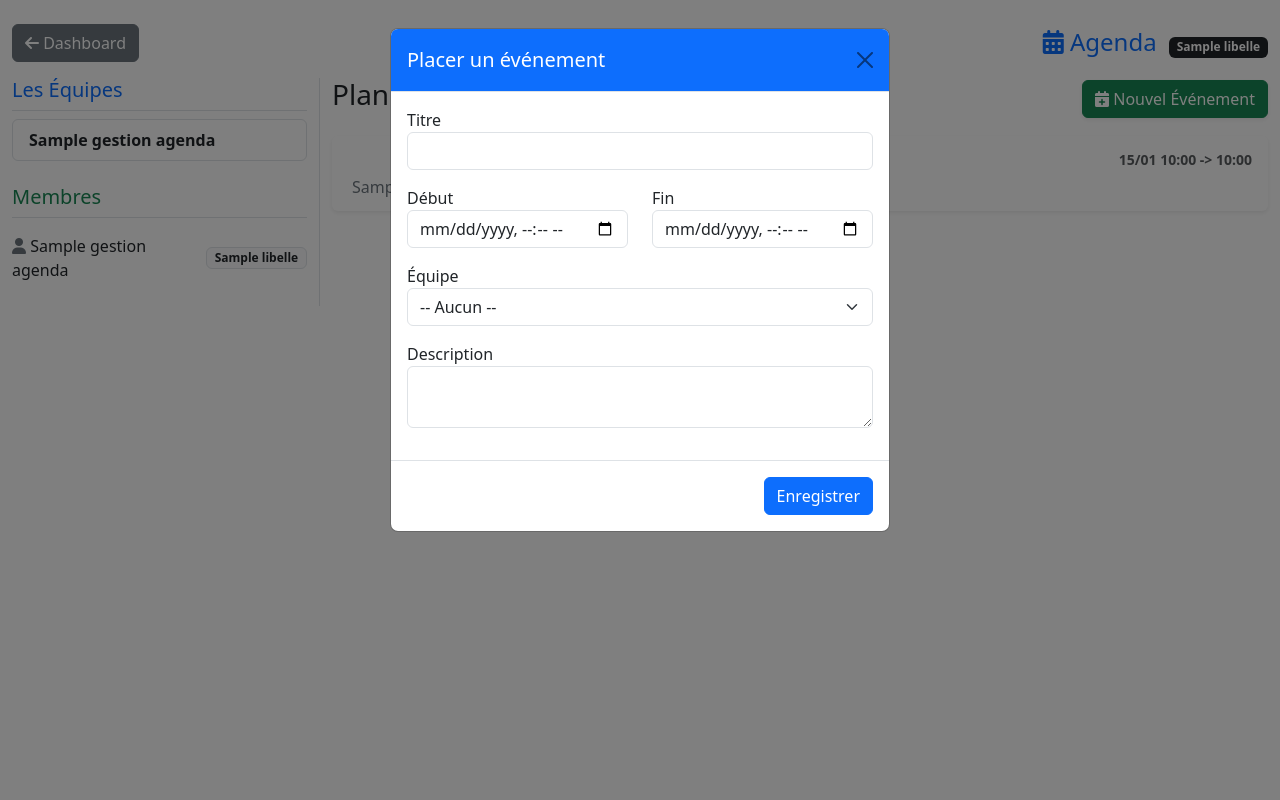
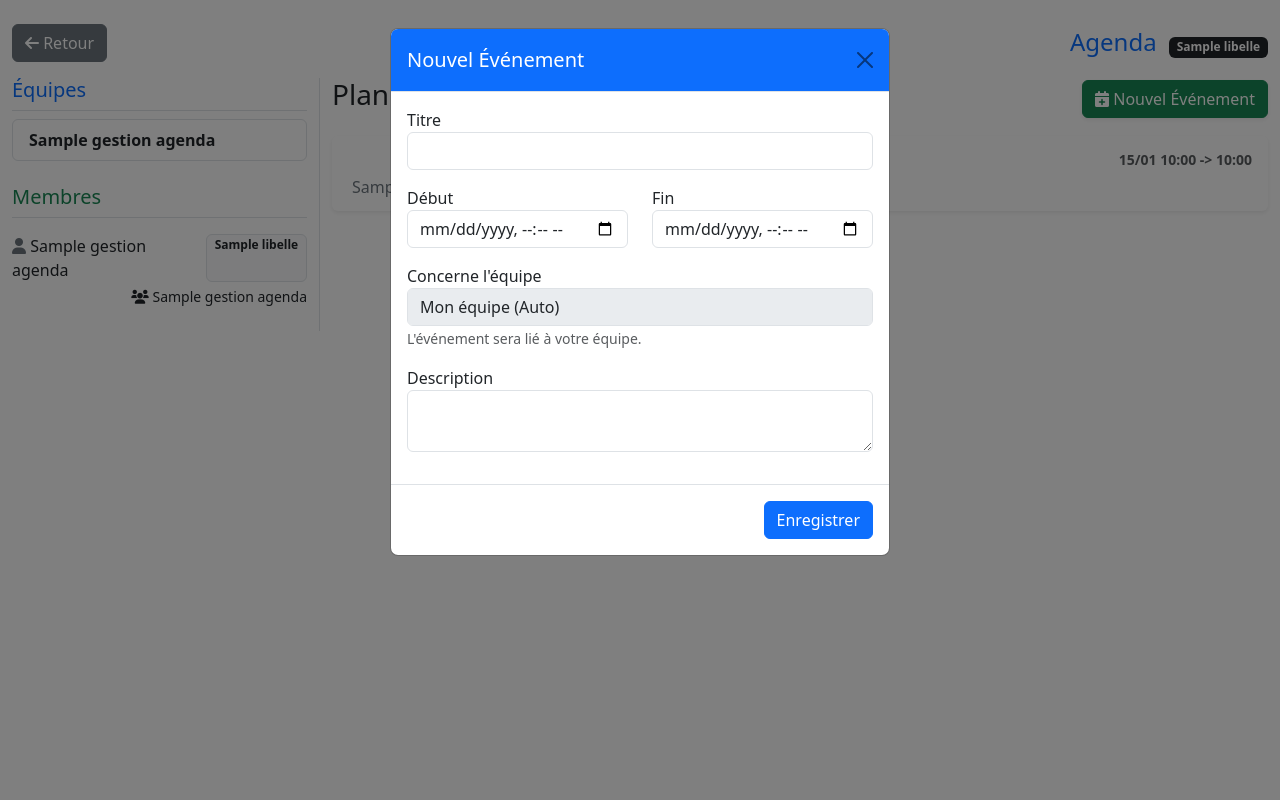
Before and after one commit to Regoboth95/SAE302, a Flask app: page /agenda/1 in a window 1280 px wide, after a click on "Nouvel Événement". Run offline with Flask 3, Linux system fonts and the light colour scheme; the visitor is signed in with stand-in values (Sample User, id 1); a database or web service that is not in the repository returns one stand-in record (values such as "Sample title"); some libraries are stand-ins or nearby versions.

Commit message:
Correction appartenaces d'équipes

```diff
--- a/app.py
+++ b/app.py
@@ -6,7 +6,7 @@ app.secret_key = 'cle_secrete_projet_agenda'
 
 bdd = BaseDeDonnees()
 
-# --- ACCUEIL & LOGIN ---
+# --- ROUTES CLASSIQUES (Login, Logout, etc. inchangées) ---
 @app.route('/')
 def index():
     if 'user_id' not in session: return redirect(url_for('login'))
@@ -21,8 +21,7 @@ def login():
             session['user_id'] = user[0]
             session['pseudo'] = user[1]
             return redirect(url_for('index'))
-        else:
-            flash("Identifiants incorrects")
+        else: flash("Identifiants incorrects")
     return render_template('login.html', mode='login')
 
 @app.route('/register', methods=['GET', 'POST'])
@@ -31,7 +30,7 @@ def register():
         if bdd.ajouter_utilisateur(request.form['pseudo'], "User", request.form['password']):
             flash("Compte créé ! Connectez-vous.")
             return redirect(url_for('login'))
-        flash("Erreur : Ce pseudo est déjà pris.")
+        flash("Erreur pseudo.")
     return render_template('login.html', mode='register')
 
 @app.route('/logout')
@@ -43,32 +42,38 @@ def logout():
 def nouveau_agenda():
     if 'user_id' in session:
         bdd.creer_agenda(request.form['nom_agenda'], session['user_id'])
-        flash("Agenda créé avec succès !")
+        flash("Agenda créé !")
     return redirect(url_for('index'))
 
-# --- VUE AGENDA SÉCURISÉE ---
+# --- VUE AGENDA SÉCURISÉE V2 ---
 @app.route('/agenda/<int:id_agenda>')
 def voir_agenda(id_agenda):
     if 'user_id' not in session: return redirect(url_for('login'))
 
-    # Récupération du rôle pour sécuriser l'affichage
-    mon_role = bdd.recuperer_role_user(session['user_id'], id_agenda)
+    # 1. Qui suis-je dans cet agenda ?
+    infos = bdd.recuperer_infos_membre(session['user_id'], id_agenda)
+
+    # Si je ne suis pas membre (accès direct par URL), on vire
+    if not infos: return redirect(url_for('index'))
+
+    # 2. Récupération filtrée (Selon mon équipe)
+    evenements = bdd.recuperer_evenements_filtres(id_agenda, infos['role'], infos['id_equipe'])
 
     return render_template('agenda.html',
                            id_agenda=id_agenda,
                            equipes=bdd.recuperer_equipes(id_agenda),
-                           evenements=bdd.recuperer_evenements(id_agenda),
+                           evenements=evenements,
                            membres=bdd.recuperer_participants(id_agenda),
-                           mon_role=mon_role)
+                           mon_info=infos) # On passe toutes les infos (role + id_equipe)
 
 @app.route('/agenda/<int:id_agenda>/nouvelle_equipe', methods=['POST'])
 def nouvelle_equipe(id_agenda):
     if 'user_id' not in session: return redirect(url_for('login'))
 
-    # SÉCURITÉ : Admin seulement
-    role = bdd.recuperer_role_user(session['user_id'], id_agenda)
-    if role != 'Administrateur':
-        flash("⛔ Accès refusé : Seul l'Administrateur peut créer des équipes.")
+    # SEUL L'ADMIN PEUT CREER DES EQUIPES
+    infos = bdd.recuperer_infos_membre(session['user_id'], id_agenda)
+    if infos['role'] != 'Administrateur':
+        flash("⛔ Seul l'Admin peut créer des équipes.")
         return redirect(url_for('voir_agenda', id_agenda=id_agenda))
 
     bdd.creer_equipe(request.form['nom_equipe'], request.form['couleur_equipe'], id_agenda)
@@ -79,21 +84,32 @@ def nouvelle_equipe(id_agenda):
 def nouvel_evenement(id_agenda):
     if 'user_id' not in session: return redirect(url_for('login'))
 
-    # SÉCURITÉ : Pas de Collaborateur
-    role = bdd.recuperer_role_user(session['user_id'], id_agenda)
+    infos = bdd.recuperer_infos_membre(session['user_id'], id_agenda)
+    role = infos['role']
+    mon_equipe_id = infos['id_equipe']
+
+    # SÉCURITÉ CRÉATION
     if role == 'Collaborateur':
-        flash("⛔ Accès refusé : Les collaborateurs ne peuvent pas créer d'événements.")
+        flash("⛔ Les collaborateurs ne peuvent pas créer d'événements.")
         return redirect(url_for('voir_agenda', id_agenda=id_agenda))
 
-    id_equipe = request.form.get('id_equipe')
-    if id_equipe == "": id_equipe = None
+    # LOGIQUE D'ATTRIBUTION D'ÉQUIPE
+    id_equipe_cible = request.form.get('id_equipe')
+    if id_equipe_cible == "": id_equipe_cible = None
+
+    # Si je suis Chef d'équipe, je force l'événement SUR MON ÉQUIPE
+    if role == 'Chef d\'équipe':
+        if mon_equipe_id is None:
+            flash("Erreur: Vous êtes Chef mais sans équipe assignée.")
+            return redirect(url_for('voir_agenda', id_agenda=id_agenda))
+        id_equipe_cible = mon_equipe_id # <--- LE CHEF NE PEUT PAS CHOISIR AILLEURS
 
     res = bdd.ajouter_evenement(request.form['titre'], request.form['description'],
                                 request.form['date_debut'], request.form['date_fin'],
-                                id_agenda, id_equipe, session['user_id'])
+                                id_agenda, id_equipe_cible, session['user_id'])
 
     if res == "OK": flash("Événement ajouté !")
-    elif res == "ConflitDetecte": flash("⚠️ IMPOSSIBLE : Cette équipe est déjà occupée sur ce créneau !")
+    elif res == "ConflitDetecte": flash("⚠️ IMPOSSIBLE : Créneau déjà pris !")
     else: flash("Erreur technique.")
 
     return redirect(url_for('voir_agenda', id_agenda=id_agenda))
@@ -102,14 +118,41 @@ def nouvel_evenement(id_agenda):
 def inviter_membre(id_agenda):
     if 'user_id' not in session: return redirect(url_for('login'))
 
-    # SÉCURITÉ : Admin seulement
-    role = bdd.recuperer_role_user(session['user_id'], id_agenda)
-    if role != 'Administrateur':
+    infos = bdd.recuperer_infos_membre(session['user_id'], id_agenda)
+    role_moi = infos['role']
+
+    # SÉCURITÉ INVITATION
+    if role_moi == 'Collaborateur':
         flash("⛔ Accès refusé.")
         return redirect(url_for('voir_agenda', id_agenda=id_agenda))
 
-    res = bdd.ajouter_membre(id_agenda, request.form['pseudo_invite'], request.form['role_invite'])
-    if res == "OK": flash("Membre invité !")
+    pseudo = request.form['pseudo_invite']
+    role_invite = request.form['role_invite']
+
+    # LOGIQUE D'AFFECTATION D'ÉQUIPE
+    equipe_invite_id = None
+
+    if role_moi == 'Administrateur':
+        # L'admin choisit l'équipe dans le formulaire
+        val = request.form.get('equipe_invite')
+        equipe_invite_id = val if val != "" else None
+
+    elif role_moi == 'Chef d\'équipe':
+        # Le chef invite AUTOMATIQUEMENT dans SON équipe
+        equipe_invite_id = infos['id_equipe']
+        # Et il ne peut inviter que des collaborateurs (optionnel, mais logique)
+        if role_invite == 'Administrateur':
+            flash("⛔ Un chef ne peut pas nommer un Administrateur.")
+            return redirect(url_for('voir_agenda', id_agenda=id_agenda))
+
+    # Si on invite un Collaborateur ou Chef, il FAUT une équipe
+    if role_invite != 'Administrateur' and equipe_invite_id is None:
+        flash("⚠️ Erreur : Un Collaborateur ou Chef doit appartenir à une équipe.")
+        return redirect(url_for('voir_agenda', id_agenda=id_agenda))
+
+    res = bdd.ajouter_membre(id_agenda, pseudo, role_invite, equipe_invite_id)
+
+    if res == "OK": flash("Membre invité avec succès !")
     elif res == "UserIntrouvable": flash("Utilisateur introuvable.")
     elif res == "DejaMembre": flash("Déjà membre.")
     else: flash("Erreur technique.")
--- a/templates/agenda.html
+++ b/templates/agenda.html
@@ -2,7 +2,7 @@
 <html lang="fr">
 <head>
     <meta charset="UTF-8">
-    <title>Agenda Collaboratif</title>
+    <title>Agenda & Équipes</title>
     <link href="https://cdn.jsdelivr.net/npm/bootstrap@5.3.0/dist/css/bootstrap.min.css" rel="stylesheet">
     <link rel="stylesheet" href="{{ url_for('static', filename='style.css') }}">
     <link rel="stylesheet" href="https://cdnjs.cloudflare.com/ajax/libs/font-awesome/6.0.0/css/all.min.css">
@@ -10,12 +10,17 @@
 <body>
     <div class="container-fluid mt-4">
         <div class="d-flex justify-content-between align-items-center mb-3">
-            <a href="{{ url_for('index') }}" class="btn btn-secondary">
-                <i class="fas fa-arrow-left"></i> Dashboard
-            </a>
+            <a href="{{ url_for('index') }}" class="btn btn-secondary"><i class="fas fa-arrow-left"></i> Retour</a>
             <div>
-                <h4 class="text-primary d-inline"><i class="fas fa-calendar-alt"></i> Agenda</h4>
-                <span class="badge bg-dark ms-2">{{ mon_role }}</span>
+                <h4 class="d-inline text-primary">Agenda</h4>
+                <span class="badge bg-dark ms-2">{{ mon_info['role'] }}</span>
+                {% if mon_info['id_equipe'] %}
+                    {% for eq in equipes %}
+                        {% if eq[0] == mon_info['id_equipe'] %}
+                        <span class="badge" style="background-color: {{ eq[2] }};">{{ eq[1] }}</span>
+                        {% endif %}
+                    {% endfor %}
+                {% endif %}
             </div>
         </div>
 
@@ -31,11 +36,10 @@
         <div class="row">
             <div class="col-md-3 border-end">
 
-                <h5 class="text-primary border-bottom pb-2">Les Équipes</h5>
+                <h5 class="text-primary border-bottom pb-2">Équipes</h5>
                 <ul class="list-group mb-3">
                     {% for eq in equipes %}
-                        <li class="list-group-item d-flex justify-content-between align-items-center"
-                            style="border-left: 5px solid {{ eq[2] }};">
+                        <li class="list-group-item d-flex justify-content-between align-items-center" style="border-left: 5px solid {{ eq[2] }};">
                             <span class="fw-bold">{{ eq[1] }}</span>
                         </li>
                     {% else %}
@@ -43,10 +47,10 @@
                     {% endfor %}
                 </ul>
 
-                {% if mon_role == 'Administrateur' %}
+                {% if mon_info['role'] == 'Administrateur' %}
                 <form action="{{ url_for('nouvelle_equipe', id_agenda=id_agenda) }}" method="POST" class="mb-4">
                     <div class="input-group input-group-sm">
-                        <input type="text" name="nom_equipe" class="form-control" placeholder="Nom équipe" required>
+                        <input type="text" name="nom_equipe" class="form-control" placeholder="Nom..." required>
                         <input type="color" name="couleur_equipe" class="form-control form-control-color" value="#0d6efd">
                         <button class="btn btn-outline-primary" type="submit">+</button>
                     </div>
@@ -56,26 +60,32 @@
                 <h5 class="text-success border-bottom pb-2 mt-4">Membres</h5>
                 <ul class="list-group list-group-flush mb-3">
                     {% for m in membres %}
-                        <li class="list-group-item d-flex justify-content-between align-items-center px-0">
+                        <li class="list-group-item px-0">
+                            <div class="d-flex justify-content-between">
                                 <span><i class="fas fa-user text-secondary"></i> {{ m[0] }}</span>
                                 <span class="badge bg-light text-dark border">{{ m[1] }}</span>
+                            </div>
+                            {% if m[2] %}
+                                <div class="small text-end mt-1" style="color: {{ m[3] }}">
+                                    <i class="fas fa-users"></i> {{ m[2] }}
+                                </div>
+                            {% endif %}
                         </li>
                     {% endfor %}
                 </ul>
 
-                {% if mon_role == 'Administrateur' %}
+                {% if mon_info['role'] in ['Administrateur', 'Chef d\'équipe'] %}
                 <button class="btn btn-sm btn-outline-success w-100" data-bs-toggle="modal" data-bs-target="#modalInvite">
                     <i class="fas fa-user-plus"></i> Inviter un membre
                 </button>
                 {% endif %}
-
             </div>
 
             <div class="col-md-9">
                 <div class="d-flex justify-content-between align-items-center mb-3">
-                    <h3>Planning</h3>
+                    <h3>Planning {% if mon_info['role'] != 'Administrateur' %}(Filtré){% endif %}</h3>
 
-                    {% if mon_role != 'Collaborateur' %}
+                    {% if mon_info['role'] != 'Collaborateur' %}
                     <button class="btn btn-success shadow-sm" data-bs-toggle="modal" data-bs-target="#modalEvent">
                         <i class="fas fa-calendar-plus"></i> Nouvel Événement
                     </button>
@@ -99,7 +109,9 @@
                         <p class="mb-1 ms-1 text-secondary">{{ ev[6] }}</p>
                     </div>
                     {% else %}
-                        <div class="alert alert-info text-center py-5">Aucun événement planifié.</div>
+                        <div class="alert alert-warning text-center">
+                            Aucun événement visible pour votre équipe.
+                        </div>
                     {% endfor %}
                 </div>
             </div>
@@ -110,7 +122,7 @@
         <div class="modal-dialog">
             <div class="modal-content">
                 <div class="modal-header bg-success text-white">
-                    <h5 class="modal-title">Inviter</h5>
+                    <h5 class="modal-title">Inviter un utilisateur</h5>
                     <button type="button" class="btn-close" data-bs-dismiss="modal"></button>
                 </div>
                 <form action="{{ url_for('inviter_membre', id_agenda=id_agenda) }}" method="POST">
@@ -124,9 +136,26 @@
                             <select name="role_invite" class="form-select">
                                 <option value="Collaborateur">Collaborateur</option>
                                 <option value="Chef d'équipe">Chef d'équipe</option>
+                                {% if mon_info['role'] == 'Administrateur' %}
                                 <option value="Administrateur">Administrateur</option>
+                                {% endif %}
                             </select>
                         </div>
+
+                        {% if mon_info['role'] == 'Administrateur' %}
+                        <div class="mb-3">
+                            <label>Affecter à l'équipe</label>
+                            <select name="equipe_invite" class="form-select">
+                                <option value="">-- Aucune (Pour Admin) --</option>
+                                {% for eq in equipes %}
+                                    <option value="{{ eq[0] }}">{{ eq[1] }}</option>
+                                {% endfor %}
+                            </select>
+                            <small class="text-muted">Obligatoire pour Chef et Collab.</small>
+                        </div>
+                        {% else %}
+                            <p class="text-muted small"><i class="fas fa-info-circle"></i> L'utilisateur sera ajouté à votre équipe automatiquement.</p>
+                        {% endif %}
                     </div>
                     <div class="modal-footer">
                         <button type="submit" class="btn btn-success">Inviter</button>
@@ -140,7 +169,7 @@
         <div class="modal-dialog">
             <div class="modal-content">
                 <div class="modal-header bg-primary text-white">
-                    <h5 class="modal-title">Placer un événement</h5>
+                    <h5 class="modal-title">Nouvel Événement</h5>
                     <button type="button" class="btn-close" data-bs-dismiss="modal"></button>
                 </div>
                 <form action="{{ url_for('nouvel_evenement', id_agenda=id_agenda) }}" method="POST">
@@ -159,15 +188,22 @@
                                 <input type="datetime-local" name="date_fin" class="form-control" required>
                             </div>
                         </div>
+
                         <div class="mb-3">
-                            <label>Équipe</label>
+                            <label>Concerne l'équipe</label>
+                            {% if mon_info['role'] == 'Administrateur' %}
                                 <select name="id_equipe" class="form-select">
-                                <option value="">-- Aucun --</option>
+                                    <option value="">-- Événement Général --</option>
                                     {% for eq in equipes %}
                                         <option value="{{ eq[0] }}">{{ eq[1] }}</option>
                                     {% endfor %}
                                 </select>
+                            {% else %}
+                                <input type="text" class="form-control" value="Mon équipe (Auto)" disabled>
+                                <small class="text-muted">L'événement sera lié à votre équipe.</small>
+                            {% endif %}
                         </div>
+
                         <div class="mb-3">
                             <label>Description</label>
                             <textarea name="description" class="form-control"></textarea>
@@ -180,6 +216,7 @@
             </div>
         </div>
     </div>
+
     <script src="https://cdn.jsdelivr.net/npm/bootstrap@5.3.0/dist/js/bootstrap.bundle.min.js"></script>
 </body>
 </html>
```
Also changed, not shown: agenda_collab.py (+61 -43 lines). Lines whose indentation alone changed are shown as unchanged.
